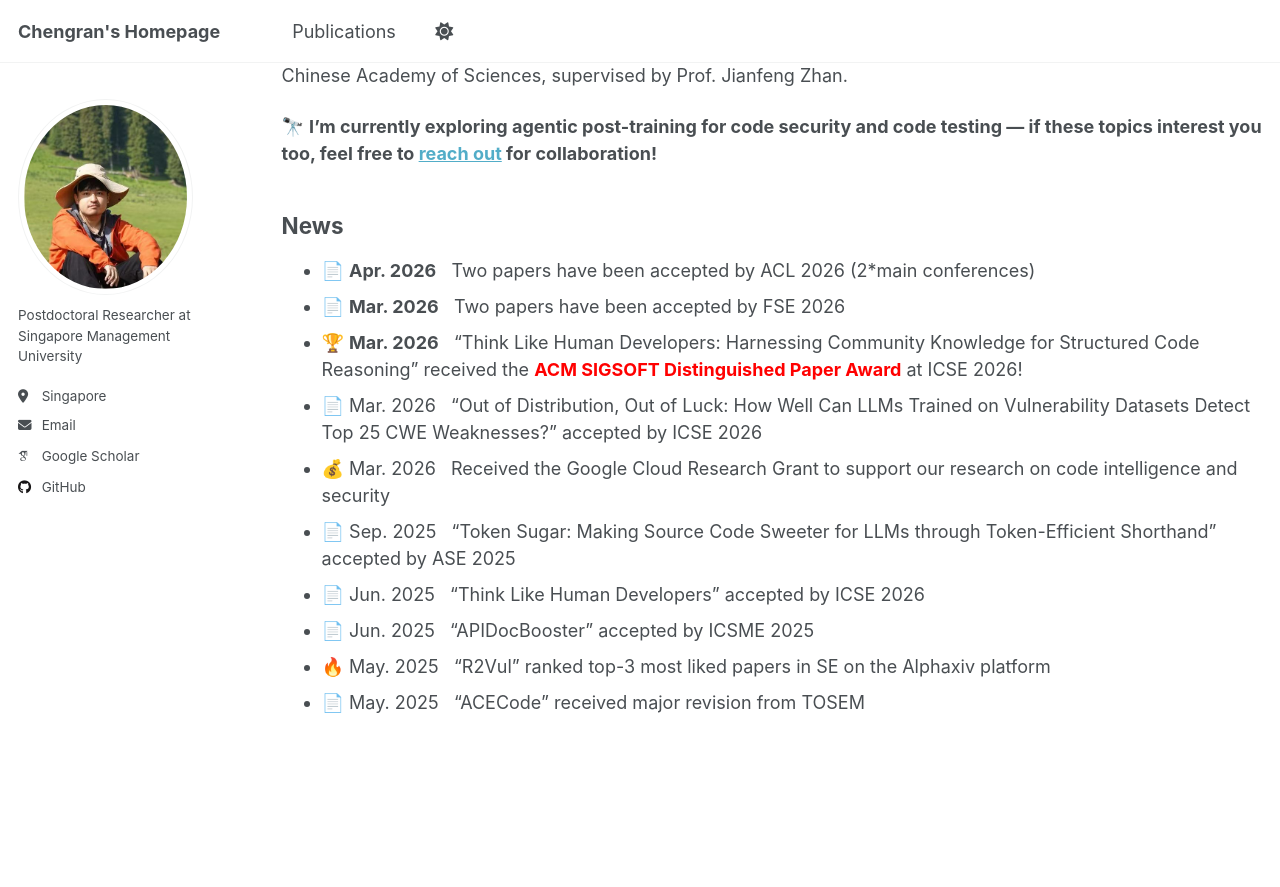
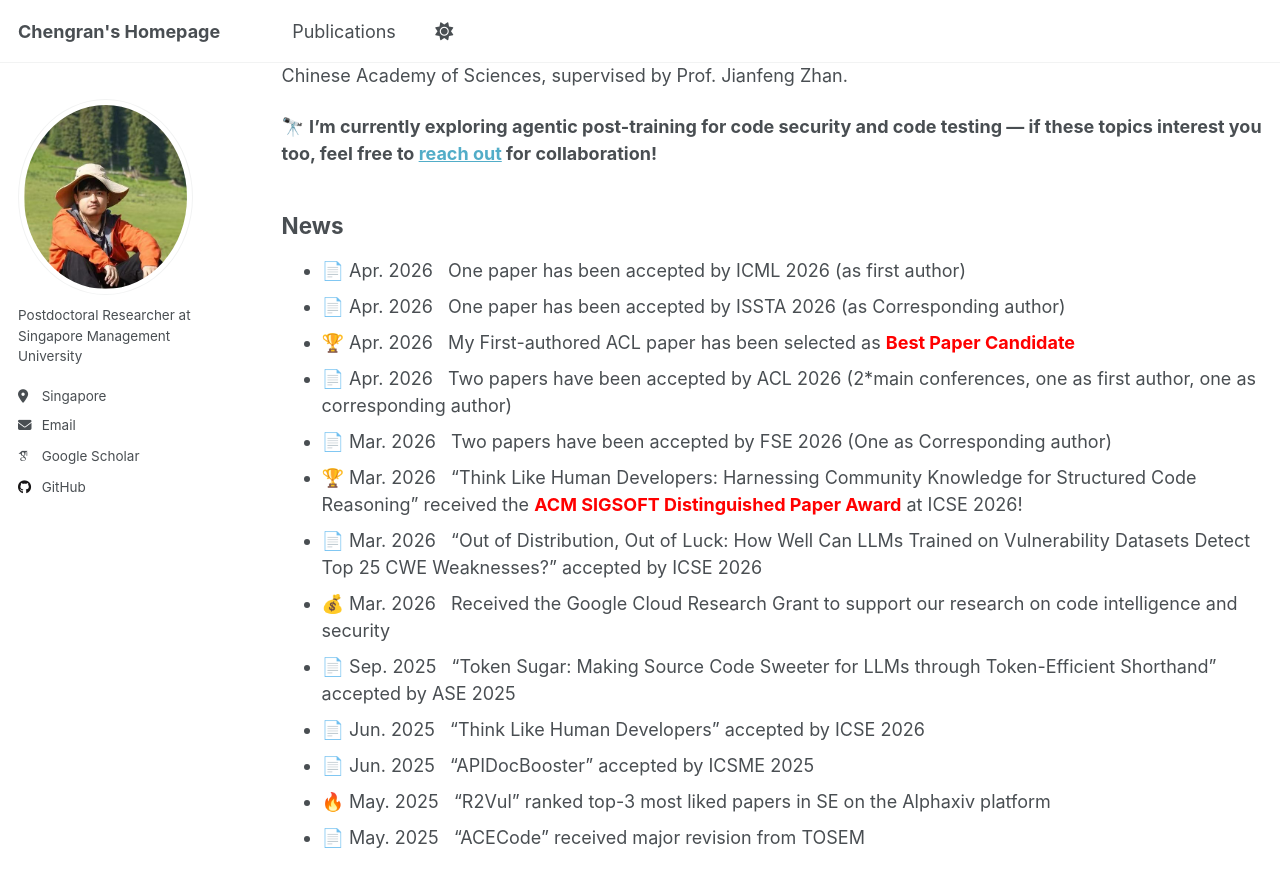
Before and after one commit to chengran-yang/chengran-yang.github.io, a Jekyll site: the page built from _pages/about.md, in a window 1280 px wide and 900 px high, scrolled down 483 px. Shown: the top 887 px of the window. Built offline with Jekyll 4.4.1, drawn with Linux system fonts in a browser that asks for light colours; some web fonts are replaced.

Commit message:
Update news section with recent paper acceptances

```diff
--- a/_pages/about.md
+++ b/_pages/about.md
@@ -19,9 +19,12 @@ Prior to SMU, I received my B.Eng. from the University of Electronic Science and
 
 
 ## News
-* 📄 **Apr. 2026** &nbsp; Two papers have been accepted by ACL 2026 (2*main conferences)
-* 📄 **Mar. 2026** &nbsp; Two papers have been accepted by FSE 2026
-* 🏆 **Mar. 2026** &nbsp; "Think Like Human Developers: Harnessing Community Knowledge for Structured Code Reasoning" received the <span style="color: red;">**ACM SIGSOFT Distinguished Paper Award**</span> at ICSE 2026!
+* 📄 Apr. 2026 &nbsp; One paper has been accepted by ICML 2026 (as first author)
+* 📄 Apr. 2026 &nbsp; One paper has been accepted by ISSTA 2026 (as Corresponding author)
+* 🏆 Apr. 2026 &nbsp; My First-authored ACL paper has been selected as <span style="color: red;">**Best Paper Candidate**</span>
+* 📄 Apr. 2026 &nbsp; Two papers have been accepted by ACL 2026 (2*main conferences, one as first author, one as corresponding author)
+* 📄 Mar. 2026 &nbsp; Two papers have been accepted by FSE 2026 (One as Corresponding author)
+* 🏆 Mar. 2026 &nbsp; "Think Like Human Developers: Harnessing Community Knowledge for Structured Code Reasoning" received the <span style="color: red;">**ACM SIGSOFT Distinguished Paper Award**</span> at ICSE 2026!
 * 📄 Mar. 2026 &nbsp; "Out of Distribution, Out of Luck: How Well Can LLMs Trained on Vulnerability Datasets Detect Top 25 CWE Weaknesses?" accepted by ICSE 2026
 * 💰 Mar. 2026 &nbsp; Received the Google Cloud Research Grant to support our research on code intelligence and security
 * 📄 Sep. 2025 &nbsp; "Token Sugar: Making Source Code Sweeter for LLMs through Token-Efficient Shorthand" accepted by ASE 2025
```
